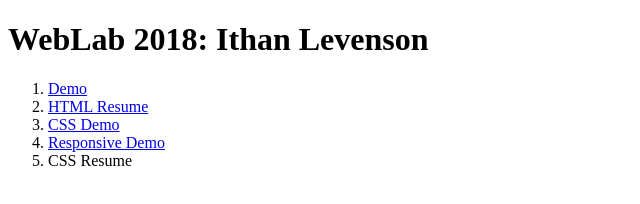
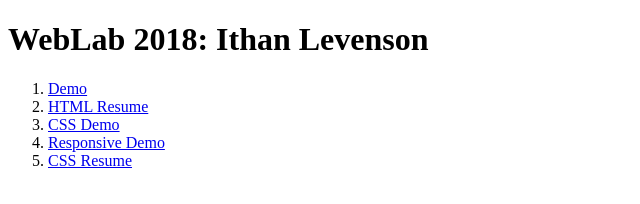
Before and after one commit to ithanlevenson/Web-Lab, a plain HTML site: page index.html in a window 1280 px wide. Shown: the whole page, without its empty margins (0-640 px from the left). Drawn offline with Linux system fonts and the light colour scheme.

Commit message:
fixing linking

```diff
--- a/index.html
+++ b/index.html
@@ -10,7 +10,7 @@
       <li><a href="Homework/HTMLResume">HTML Resume</a></li>
       <li><a href="Homework/css-demo">CSS Demo</a></li>
       <li><a href="Homework/Responsive-Demo">Responsive Demo</a></li>
-      <li><a href="Homework/cssresume/index.html"></a>CSS Resume</li>
+      <li><a href="Homework/cssresume/index.html">CSS Resume</a></li>
   </ol>
 </body>
 </html>
```
